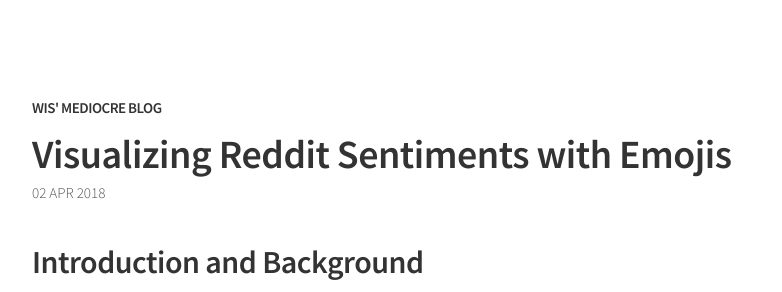
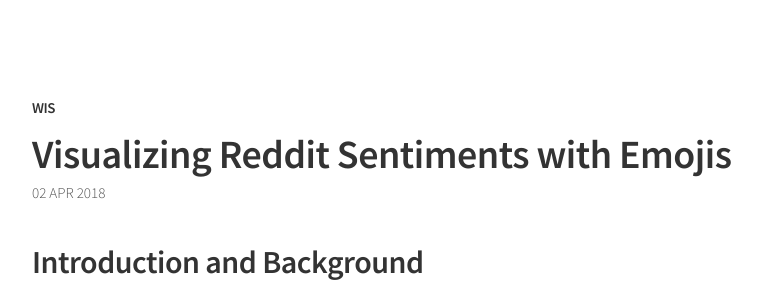
Before and after one commit to wiskojo/wiskojo.github.io, a Jekyll site: the page built from _posts/2018-04-02-visualizing-reddit-sentiments-with-emojis.md, in a window 1280 px wide and 900 px high. Shown: the top 292 px of the window, without its empty margins (248-1030 px from the left). Built offline with Jekyll 4.4.1, drawn with Linux system fonts in a browser that asks for light colours; part of the change alters nothing that is shown.

Commit message:
Update _config.yml

```diff
--- a/_config.yml
+++ b/_config.yml
@@ -1,5 +1,6 @@
 # Basic
-name:               "Wis' Mediocre Blog"
+title:              "Wis' Mediocre Blog"
+name:               "Wis"
 description:        "My mediocre blog"
 
 url:                "//wiskojo.github.io"
@@ -9,7 +10,7 @@ github:
 
 # URL
 baseurl:            ""
-permalink:          /:month/:day/:year/:title/
+permalink:          /:title/
 
 # Markdown
 markdown:           kramdown
@@ -18,8 +19,6 @@ markdown:           kramdown
 nav:
   - name:           "About"
     href:           "//wiskojo.github.io/about"
-#  - name:           "Download"
-#    href:           "//github.com/gfjaru/Kiko/releases"
 
 # Sass
 sass:
```
